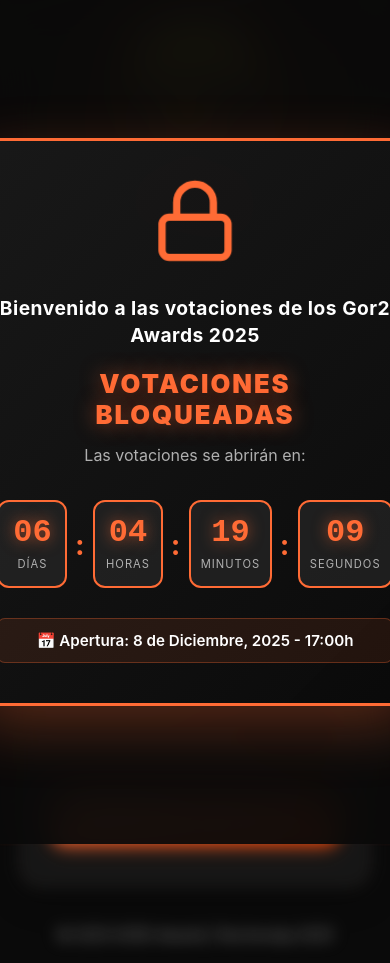
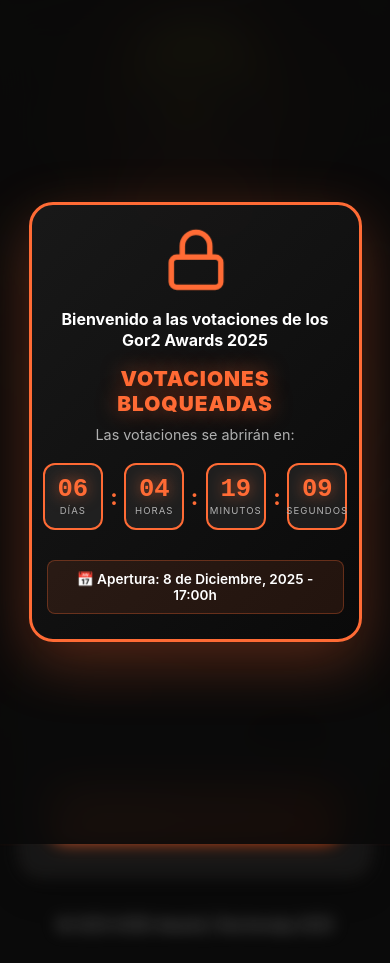
Before and after one commit to Dreiko98/gor2-awards-page, a plain HTML site: page index.html in a window 390 px wide. Drawn offline with Linux system fonts and the light colour scheme.

Commit message:
Add responsive countdown features and development mode documentation

```diff
--- a/script.js
+++ b/script.js
@@ -3,6 +3,9 @@ document.addEventListener('DOMContentLoaded', function() {
     const loginForm = document.getElementById('loginForm');
     const loginContainer = document.querySelector('.login-container');
     const countdownOverlay = document.getElementById('countdownOverlay');
+
+    // ⚙️ MODO DESARROLLO: Cambia esto a 'true' para skipear el countdown
+    const DEV_MODE = false; // Cambia a 'false' antes de deployment
 
     // Set deadline: December 8, 2025 at 17:00 (5:00 PM)
     const deadline = new Date('2025-12-08T17:00:00').getTime();
@@ -11,6 +14,17 @@ document.addEventListener('DOMContentLoaded', function() {
     function updateCountdown() {
         const now = new Date().getTime();
         const timeLeft = deadline - now;
+
+        // Skip countdown if in DEV_MODE
+        if (DEV_MODE) {
+            if (countdownOverlay) {
+                countdownOverlay.classList.add('hidden');
+            }
+            if (loginContainer) {
+                loginContainer.classList.remove('locked');
+            }
+            return;
+        }
 
         if (timeLeft <= 0) {
             // Deadline reached - unlock voting
--- a/styles.css
+++ b/styles.css
@@ -157,12 +157,14 @@ body::after {
 .countdown-content {
     text-align: center;
     max-width: 600px;
+    width: 90%;
     padding: 50px 30px;
     background: linear-gradient(135deg, rgba(26, 26, 26, 0.9) 0%, rgba(10, 10, 10, 0.95) 100%);
     border: 3px solid var(--accent-orange);
     border-radius: 24px;
     box-shadow: 0 20px 60px rgba(255, 107, 53, 0.3);
     animation: scaleIn 0.6s cubic-bezier(0.175, 0.885, 0.32, 1.275);
+    box-sizing: border-box;
 }
 
 @keyframes scaleIn {
@@ -225,6 +227,7 @@ body::after {
     align-items: center;
     gap: 15px;
     margin-bottom: 30px;
+    flex-wrap: wrap;
 }
 
 .time-unit {
@@ -236,6 +239,7 @@ body::after {
     border-radius: 12px;
     padding: 20px 15px;
     min-width: 100px;
+    box-sizing: border-box;
 }
 
 .time-value {
@@ -1485,6 +1489,130 @@ body::after {
     .lock-icon svg {
         width: 80px;
         height: 80px;
+    }
+}
+
+/* ===========================
+   MOBILE SMALL (< 480px)
+   =========================== */
+@media (max-width: 480px) {
+    .countdown-overlay {
+        padding: 10px;
+    }
+
+    .countdown-content {
+        padding: 25px 15px;
+        margin: 10px;
+        max-width: 95%;
+    }
+
+    .lock-icon {
+        margin-bottom: 15px;
+    }
+
+    .lock-icon svg {
+        width: 60px;
+        height: 60px;
+    }
+
+    .countdown-welcome {
+        font-size: 1rem;
+        margin-bottom: 15px;
+        letter-spacing: 0px;
+        padding: 0 10px;
+        line-height: 1.3;
+    }
+
+    .countdown-title {
+        font-size: 1.3rem;
+        letter-spacing: 1px;
+        margin-bottom: 10px;
+    }
+
+    .countdown-subtitle {
+        font-size: 0.9rem;
+        margin-bottom: 20px;
+    }
+
+    .countdown-timer {
+        gap: 5px;
+        flex-wrap: nowrap;
+    }
+
+    .time-unit {
+        min-width: 60px;
+        padding: 12px 8px;
+    }
+
+    .time-value {
+        font-size: 1.6rem;
+    }
+
+    .time-label {
+        font-size: 0.6rem;
+        margin-top: 2px;
+    }
+
+    .time-separator {
+        font-size: 1.4rem;
+        margin: 0 2px;
+    }
+
+    .countdown-date {
+        font-size: 0.85rem;
+        padding: 10px 8px;
+        margin-top: 15px;
+    }
+}
+
+/* ===========================
+   MOBILE EXTRA SMALL (< 380px)
+   =========================== */
+@media (max-width: 380px) {
+    .countdown-content {
+        padding: 20px 10px;
+    }
+
+    .countdown-welcome {
+        font-size: 0.9rem;
+        margin-bottom: 12px;
+    }
+
+    .countdown-title {
+        font-size: 1.1rem;
+        letter-spacing: 0.5px;
+    }
+
+    .countdown-subtitle {
+        font-size: 0.85rem;
+        margin-bottom: 15px;
+    }
+
+    .countdown-timer {
+        gap: 3px;
+    }
+
+    .time-unit {
+        min-width: 55px;
+        padding: 10px 6px;
+    }
+
+    .time-value {
+        font-size: 1.4rem;
+    }
+
+    .time-label {
+        font-size: 0.55rem;
+    }
+
+    .time-separator {
+        font-size: 1.2rem;
+        margin: 0 1px;
+    }
+
+    .countdown-date {
+        font-size: 0.8rem;
+        padding: 8px 6px;
     }
 
     .category-title {
```
Also changed, not shown: 4 other files.
